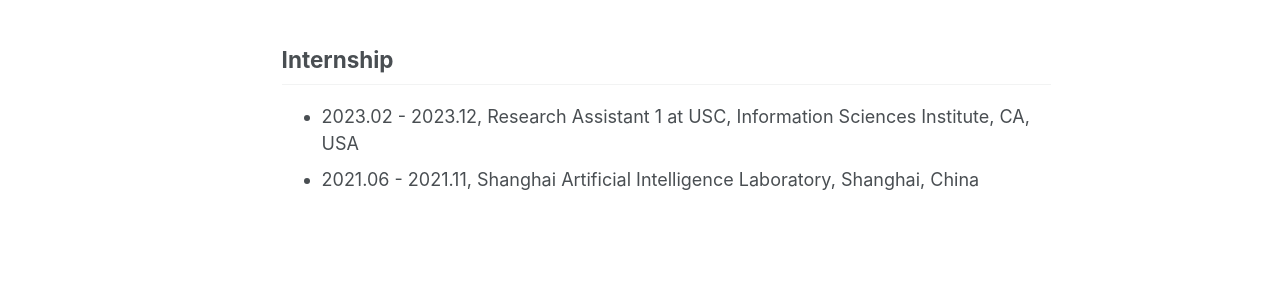
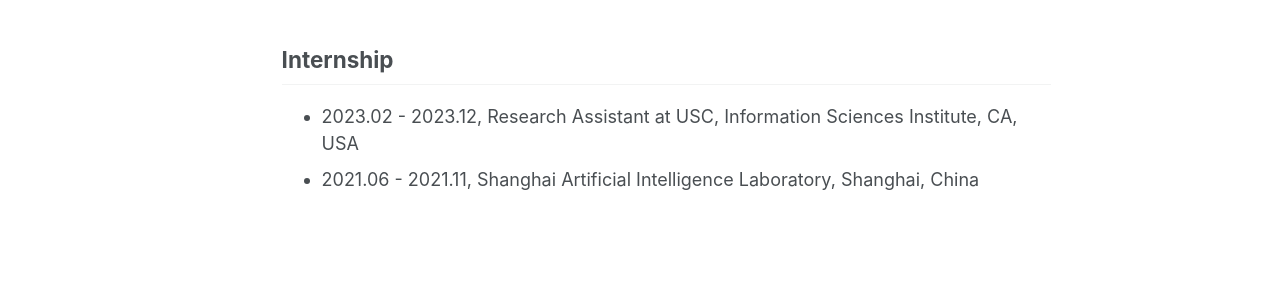
Before and after one commit to penghe2021/penghe2021.github.io, a Jekyll site: the page built from _pages/about.md, in a window 1280 px wide and 1118 px high. Shown: the part 526-825 px from the top of the window. Built offline with Jekyll 4.4.1, drawn with Linux system fonts in a browser that asks for light colours; a script that is not in the unit is left out.

Commit message:
Word fix

```diff
--- a/_pages/about.md
+++ b/_pages/about.md
@@ -19,5 +19,5 @@ Education
 
 Internship
 ------
-- 2023.02 - 2023.12, Research Assistant 1 at USC, Information Sciences Institute, CA, USA
+- 2023.02 - 2023.12, Research Assistant at USC, Information Sciences Institute, CA, USA
 - 2021.06 - 2021.11, Shanghai Artificial Intelligence Laboratory, Shanghai, China
```
